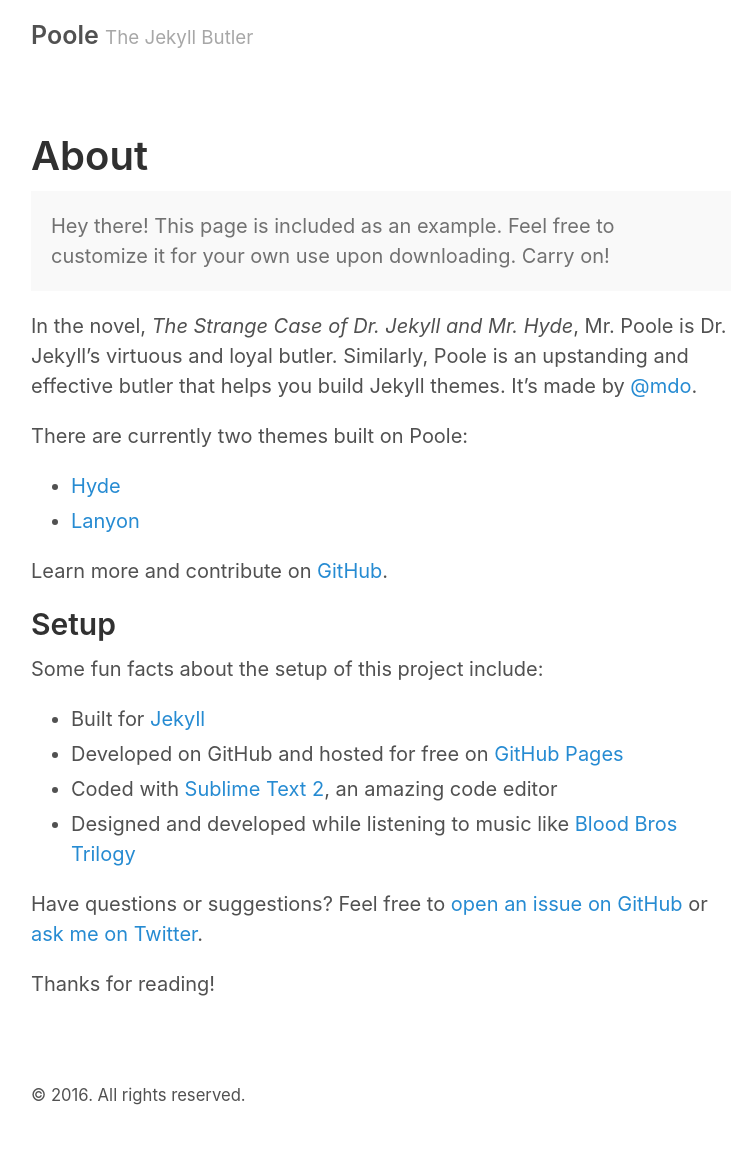
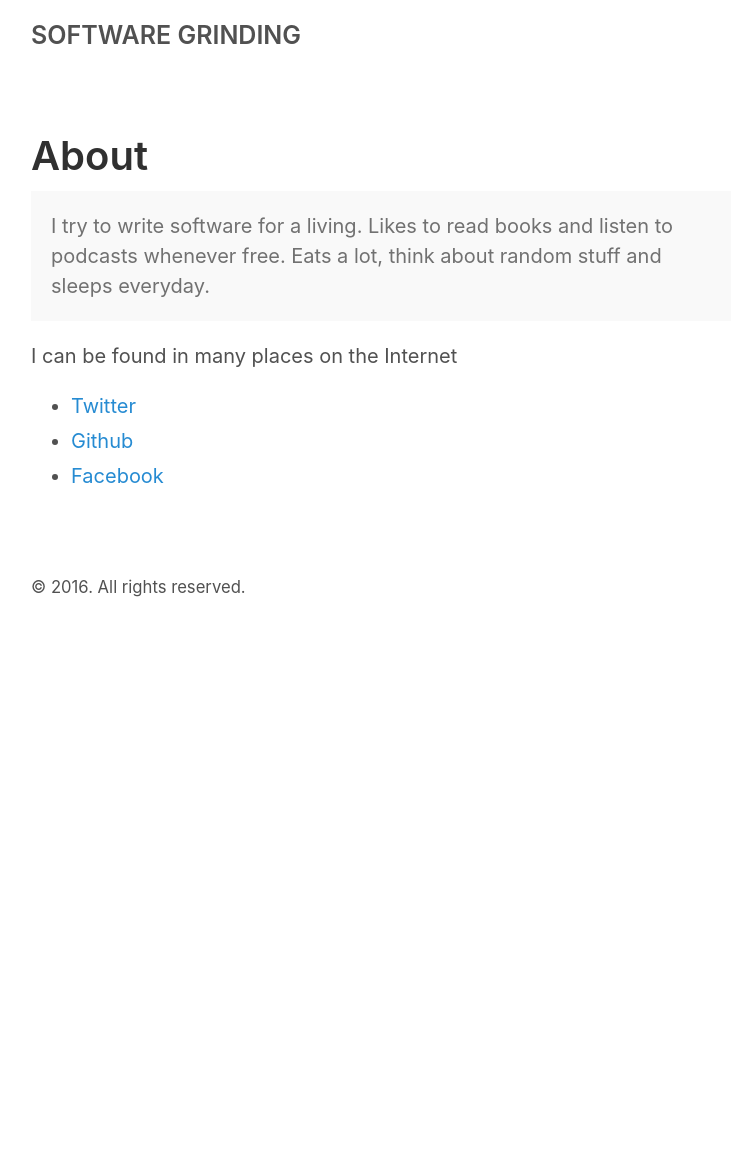
Before and after one commit to gokulnath/gokulnath.github.io, a Jekyll site: the page built from about.md, in a window 1280 px wide. Shown: the whole page, without its empty margins (259-1015 px from the left). Built offline with Jekyll 4.4.1, drawn with Linux system fonts in a browser that asks for light colours; after the commit the page ends 900 px from its top, so only the background shows below that.

```diff
--- a/_config.yml
+++ b/_config.yml
@@ -2,9 +2,9 @@
 permalink:           pretty
 
 # Setup
-title:               Poole
-tagline:             The Jekyll Butler
-url:                 http://getpoole.com
+title:               SOFTWARE GRINDING
+# tagline:             just some stuff
+url:                 http://gokulnath.github.io
 paginate:            1
 baseurl:             ""
 
@@ -17,14 +17,14 @@ sass:
 
 # About/contact
 author:
-  name:              Mark Otto
-  url:               https://twitter.com/mdo
-  email:             markdotto@gmail.com
+  name:              Gokulnath Manakkattil
+  url:               https://twitter.com/gokul_mr
+  email:             gokulnathonline@gmail.com
 
 # Custom vars
 version:             2.0.0
 github:
-  repo:              https://github.com/poole/poole
+  repo:              https://github.com/gokulnath/gokulnath.github.io
 
 # Gems
 gems:
--- a/about.md
+++ b/about.md
@@ -4,27 +4,11 @@ title: About
 ---
 
 <p class="message">
-  Hey there! This page is included as an example. Feel free to customize it for your own use upon downloading. Carry on!
+  I try to write software for a living. Likes to read books and listen to podcasts whenever free. Eats a lot, think about random stuff and sleeps everyday.
 </p>
 
-In the novel, *The Strange Case of Dr. Jekyll and Mr. Hyde*, Mr. Poole is Dr. Jekyll's virtuous and loyal butler. Similarly, Poole is an upstanding and effective butler that helps you build Jekyll themes. It's made by [@mdo](https://twitter.com/mdo).
+I can be found in many places on the Internet
 
-There are currently two themes built on Poole:
-
-* [Hyde](http://hyde.getpoole.com)
-* [Lanyon](http://lanyon.getpoole.com)
-
-Learn more and contribute on [GitHub](https://github.com/poole).
-
-## Setup
-
-Some fun facts about the setup of this project include:
-
-* Built for [Jekyll](http://jekyllrb.com)
-* Developed on GitHub and hosted for free on [GitHub Pages](https://pages.github.com)
-* Coded with [Sublime Text 2](http://sublimetext.com), an amazing code editor
-* Designed and developed while listening to music like [Blood Bros Trilogy](https://soundcloud.com/maddecent/sets/blood-bros-series)
-
-Have questions or suggestions? Feel free to [open an issue on GitHub](https://github.com/poole/poole/issues/new) or [ask me on Twitter](https://twitter.com/mdo).
-
-Thanks for reading!
+* [Twitter](https://twitter.com/gokul_mr)
+* [Github](https://github.com/gokulnath)
+* [Facebook](https://www.facebook.com/gokulnathonline)
```
Also changed, not shown: Gemfile (added, +7 -0 lines), Gemfile.lock (added), _drafts/2016-01-01-whats-jekyll.md (renamed from _posts/2016-01-01-whats-jekyll.md), _drafts/2016-01-02-example-content.md (renamed from _posts/2016-01-02-example-content.md), _drafts/2016-01-03-introduction.md (renamed from _posts/2016-01-03-introduction.md).
